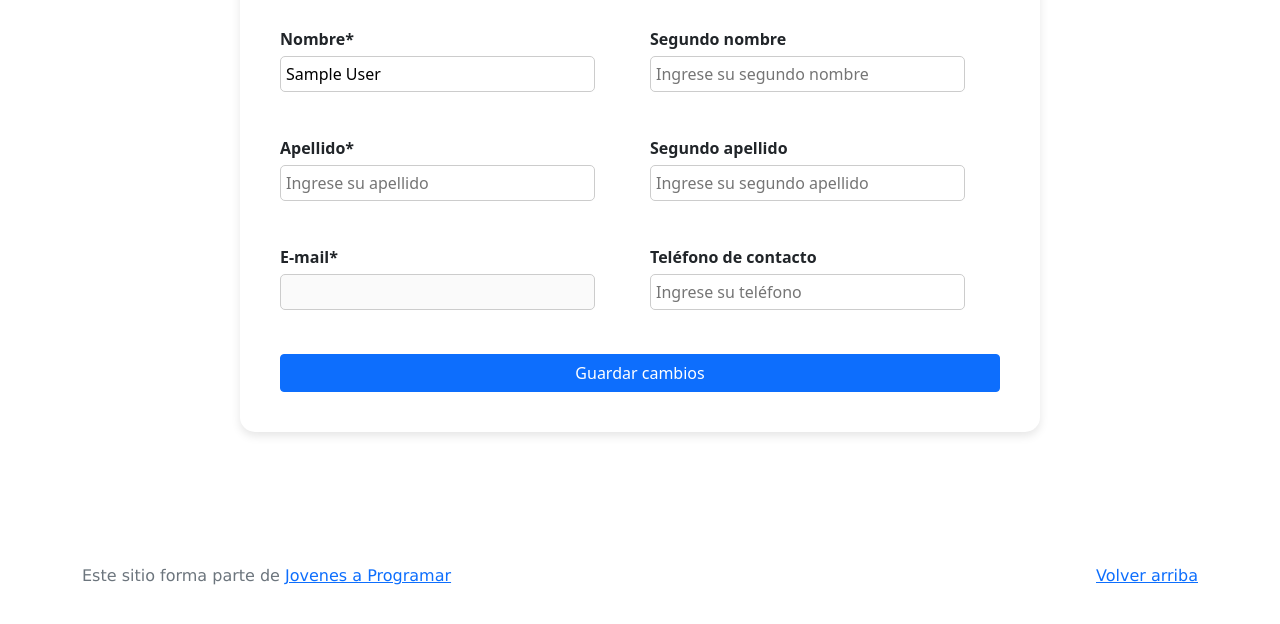
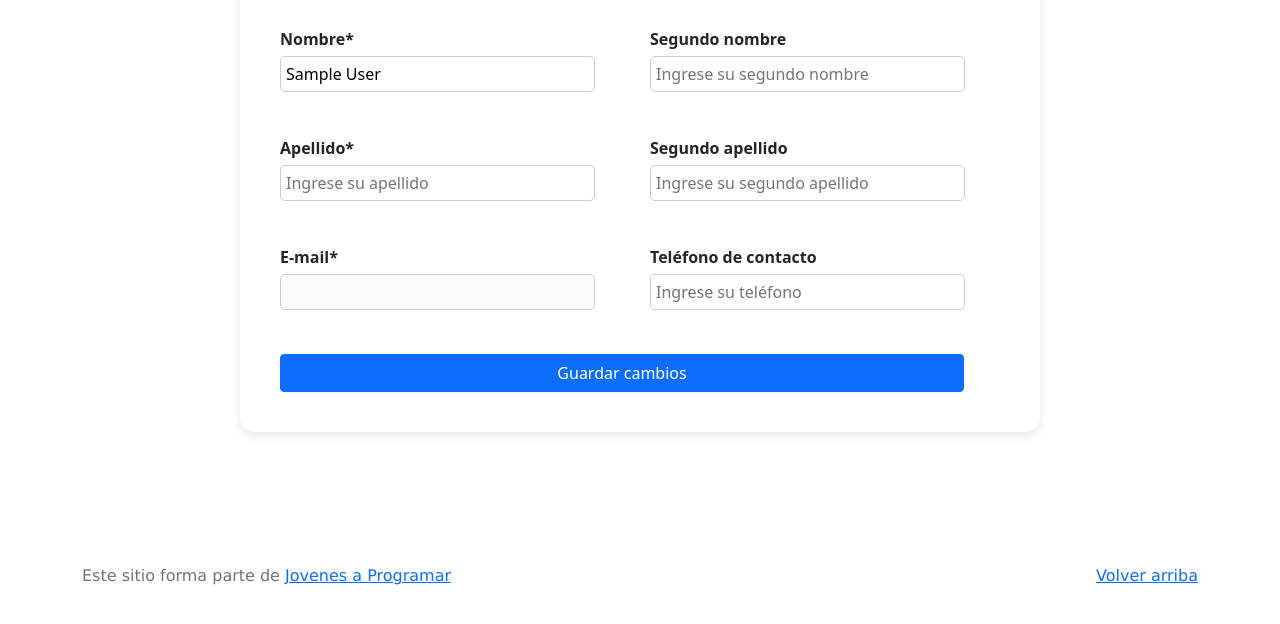
Before and after one commit to Chipili12/proyecto-final-JaP, a plain HTML site: page my-profile.html in a window 1280 px wide. Shown: the part 172-796 px from the top of the page. Drawn offline with nearby package versions, Linux system fonts and the light colour scheme; sample sign-in values are in the browser's storage.

Commit message:
my-profile btn fit

```diff
--- a/css/my-profile.css
+++ b/css/my-profile.css
@@ -147,3 +147,7 @@ button:hover {
 #uploadImage {
     display: none;
 }
+
+#register{
+    width: 95%;
+}
```
